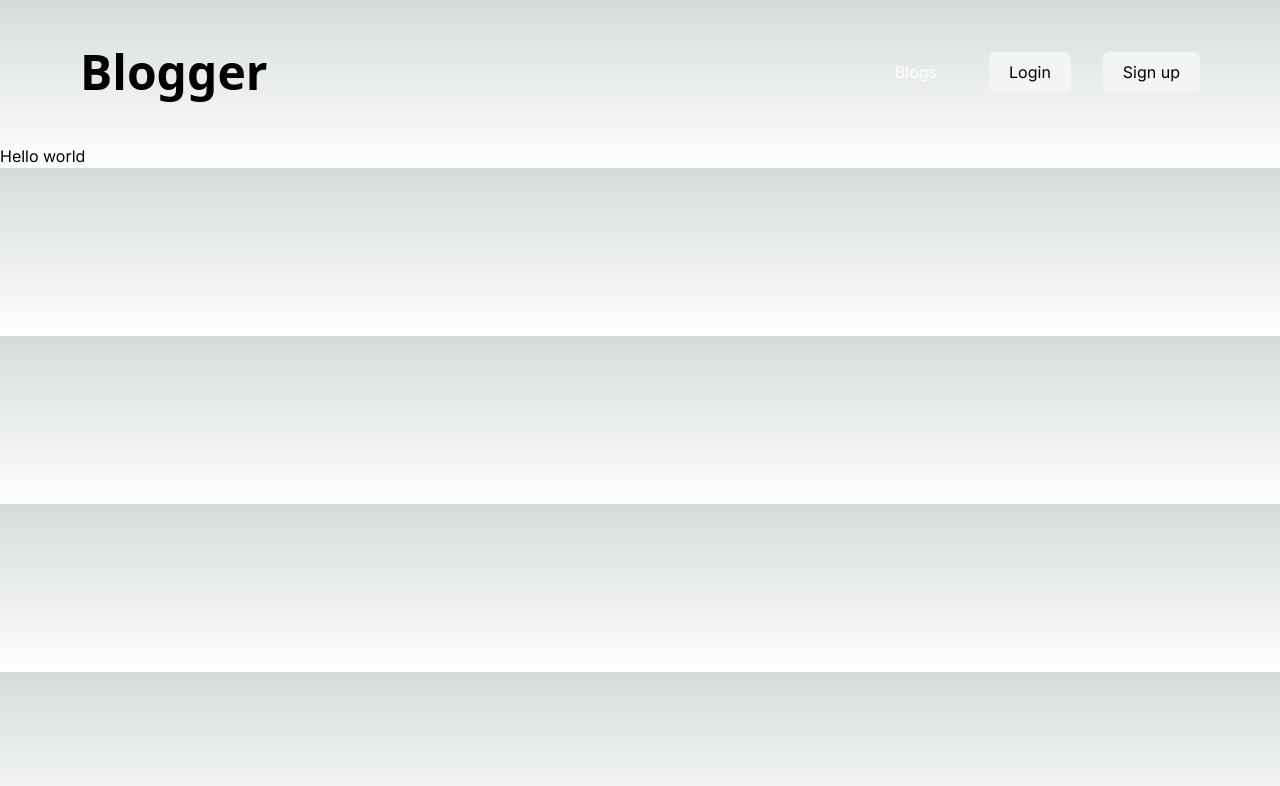
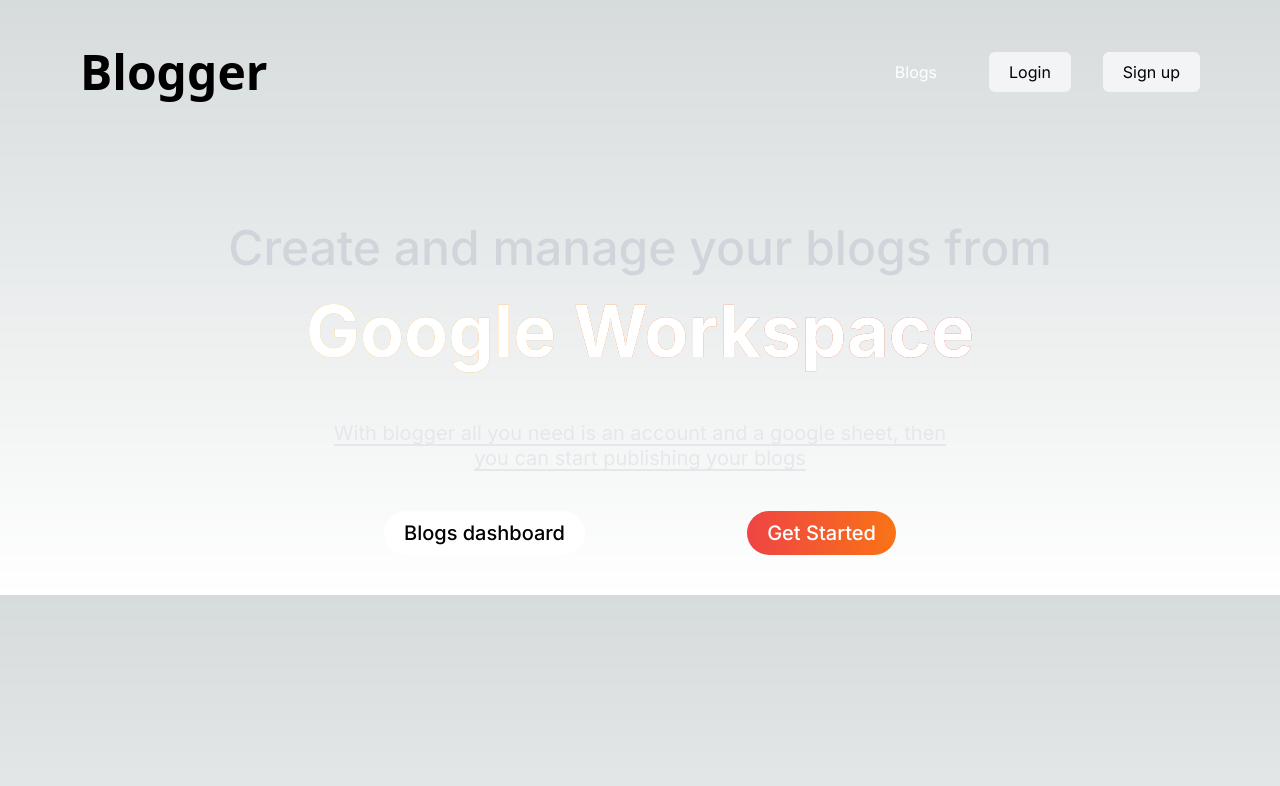
Before and after one commit to carrington-115/blogger-app, a Next.js app: page / in a window 1280 px wide. Shown: the top 786 px of the page. Built offline with nearby package versions, Linux system fonts and the light colour scheme.

Commit message:
built the landing page of the blogger web applicaton

```diff
--- a/src/app/page.tsx
+++ b/src/app/page.tsx
@@ -4,7 +4,26 @@
   return (
     <main>
       <Header />
-      <h2>Hello world</h2>
+      <section className="w-screen container flex flex-col items-center mt-20">
+        <h3 className="text-center text-5xl font-medium  text-gray-300">
+          Create and manage your blogs from
+          <h1 className="leading-relaxed text-7xl font-bold text-white bg-gradient-to-r from-yellow-400 via-orange-500 to-red-600 bg-clip-text text-transparent">
+            Google Workspace
+          </h1>
+        </h3>
+        <p className="mt-8 text-xl text-gray-200 w-1/2 leading-tight underline text-center underline-offset-4">
+          With blogger all you need is an account and a google sheet, then you
+          can start publishing your blogs
+        </p>
+        <section className="w-2/5 flex justify-between my-10">
+          <button className="px-5 py-2 text-xl text-black font-medium bg-white rounded-full">
+            Blogs dashboard
+          </button>
+          <button className="px-5 py-2 text-xl text-white rounded-full font-medium bg-gradient-to-r from-red-500 to-orange-500 hover:bg-gradient-to-r hover:from-orange-500 hover:to-red-500">
+            Get Started
+          </button>
+        </section>
+      </section>
     </main>
   );
 }
```
